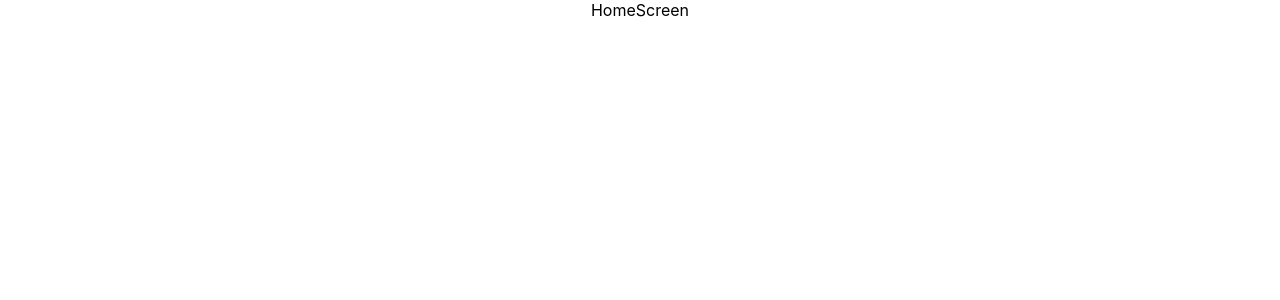
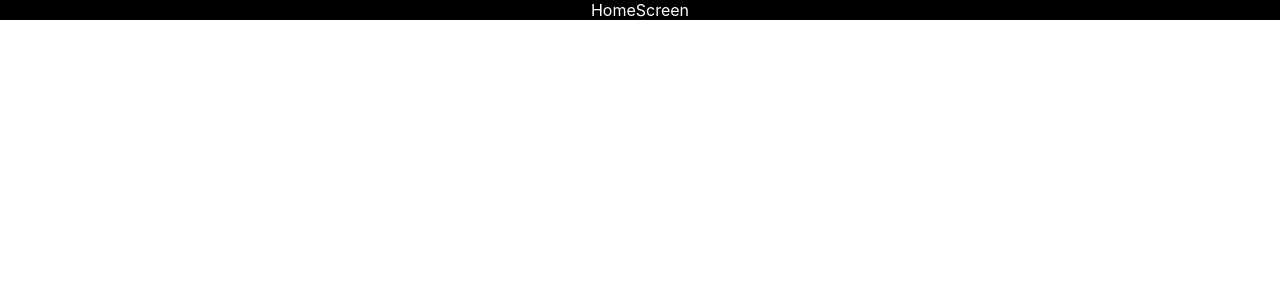
Before and after one commit to Jalx1000/netflix-clone, a React (Create React App) app: page / in a window 1280 px wide. Shown: the top 300 px of the page. Built offline with nearby package versions, Linux system fonts and the light colour scheme.

Commit message:
HomeScreen css

```diff
--- /dev/null
+++ b/src/HomeScreen.css
@@ -0,0 +1,4 @@
+.bac{
+    background: black;
+    color:#fff;
+}
--- a/src/HomeScreen.js
+++ b/src/HomeScreen.js
@@ -1,8 +1,9 @@
 import React from 'react'
+import './HomeScreen.css'
 
 const HomeScreen = () => {
   return (
-    <div>HomeScreen</div>
+    <div className='bac' >HomeScreen</div>
   )
 }
 
```
